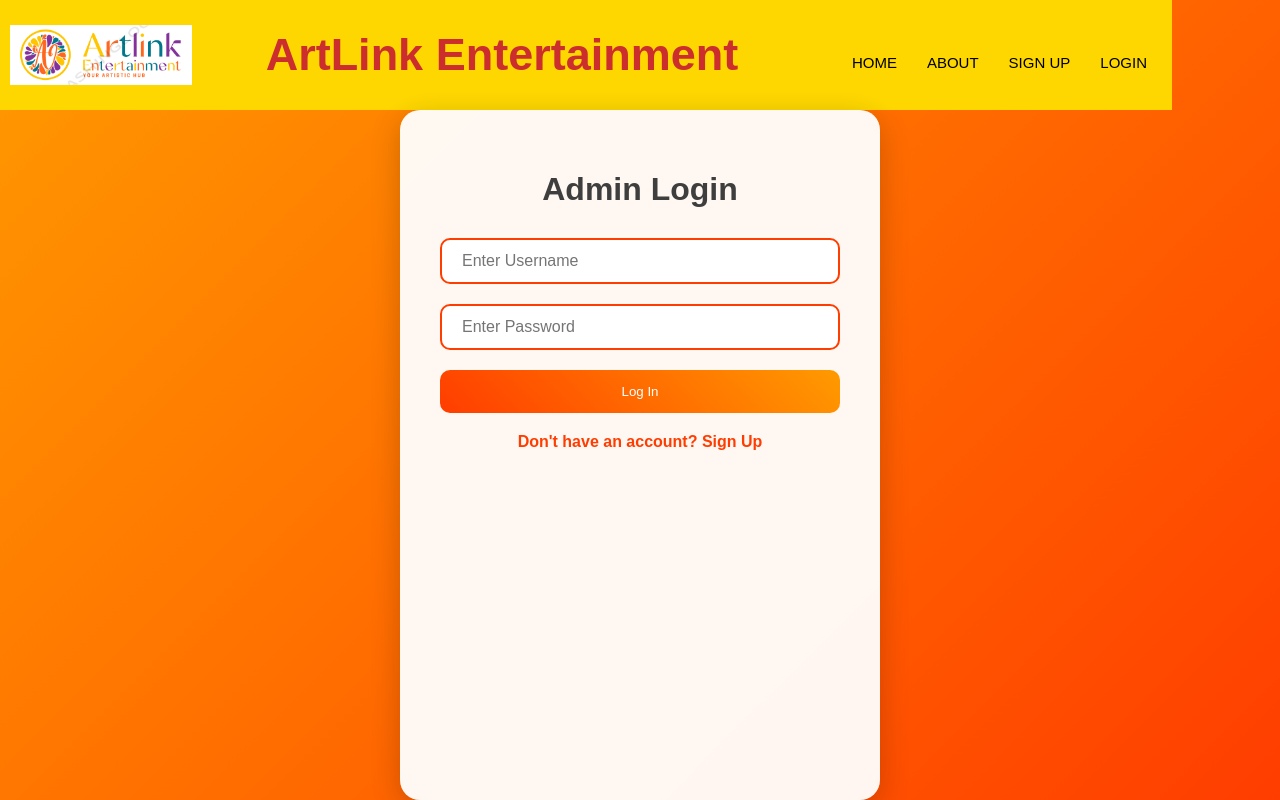
After one commit to wochuna/ArtLink, a PHP site: page /adminlog.php in a window 1280 px wide. The commit adds this page. Run offline with PHP 8.4, Linux system fonts and the light colour scheme; some libraries are stand-ins or nearby versions.

Commit message:
admin auth

```diff
--- a/admin.php
+++ b/admin.php
@@ -108,6 +108,8 @@ if ($_SERVER["REQUEST_METHOD"] == "POST") {
     <ul>
         <li><a href="index.php">HOME</a></li>
         <li><a href="about.php">ABOUT</a></li>
+        <li><a href="adminup.php">SIGN UP</a></li>
+        <li><a href="adminlog.php">LOGIN</a></li>
     </ul>
 </nav>
 
--- /dev/null
+++ b/adminlog.php
@@ -0,0 +1,164 @@
+<?php
+session_start();
+
+$servername = "localhost";
+$username = "root";
+$password = "";
+$dbname = "artlink_entertainment";
+
+$conn = new mysqli($servername, $username, $password, $dbname);
+
+if ($conn->connect_error) {
+    die("Connection failed: " . $conn->connect_error);
+}
+
+$errorMessage = "";
+
+if ($_SERVER["REQUEST_METHOD"] == "POST") {
+    $email = trim($_POST["username"]);
+    $password = trim($_POST["password"]);
+
+    $sql = "SELECT * FROM admins WHERE username = ?";
+    $stmt = $conn->prepare($sql);
+    $stmt->bind_param("s", $username);
+    $stmt->execute();
+    $result = $stmt->get_result();
+
+    if ($result->num_rows == 1) {
+        $admin = $result->fetch_assoc();
+        if (password_verify($password, $admin["password"])) {
+            $_SESSION["admin_id"] = $admin["id"];
+            $_SESSION["admin_username"] = $admin["username"];
+            header("Location: admin.php");
+            exit;
+        } else {
+            $errorMessage = "Invalid password.";
+        }
+    } else {
+        $errorMessage = "Admin not found.";
+    }
+
+    $stmt->close();
+}
+?>
+
+<!DOCTYPE html>
+<html lang="en">
+<head>
+    <meta charset="UTF-8">
+    <meta name="viewport" content="width=device-width, initial-scale=1.0">
+    <title>Admin Login</title>
+    <link rel="stylesheet" href="art.css">
+    <style>
+        body {
+            font-family: Arial, sans-serif;
+            margin: 0;
+            padding: 0;
+            background: linear-gradient(135deg, #ff9a00, #ff3d00);
+            height: 100vh;
+            display: flex;
+            flex-direction: column;
+        }
+
+        .login-container {
+            max-width: 400px;
+            padding: 40px;
+            background: rgba(255, 255, 255, 0.95);
+            border-radius: 20px;
+            box-shadow: 0 8px 30px rgba(0, 0, 0, 0.2);
+            width: 100%;
+            margin: auto;
+            flex-grow: 1;
+        }
+
+        h1 {
+            color: #3e3e3e;
+            text-align: center;
+            margin-bottom: 20px;
+        }
+
+        label {
+            color: #3e3e3e;
+            font-weight: bold;
+        }
+
+        input[type="text"], input[type="password"], input[type="username"] {
+            width: 100%;
+            padding: 12px 20px;
+            margin: 10px 0;
+            border: 2px solid #ff3d00;
+            border-radius: 10px;
+            box-sizing: border-box;
+            font-size: 16px;
+            transition: border-color 0.3s;
+        }
+
+        input[type="text"]:focus, input[type="password"]:focus, input[type="username"]:focus {
+            border-color: #ff9a00;
+            outline: none;
+        }
+
+        button {
+            background: linear-gradient(45deg, #ff3d00, #ff9a00);
+            color: white;
+            padding: 14px 20px;
+            margin: 10px 0;
+            border: none;
+            border-radius: 10px;
+            cursor: pointer;
+            width: 100%;
+        }
+
+        button:hover {
+            background: linear-gradient(45deg, #ff9a00, #ff3d00);
+        }
+
+        .signup-link {
+            text-align: center;
+            margin-top: 10px;
+        }
+
+        .signup-link a {
+            color: #ff3d00;
+            text-decoration: none;
+        }
+
+        .signup-link a:hover {
+            text-decoration: underline;
+        }
+
+        .error-message {
+            color: red;
+            text-align: center;
+            margin-bottom: 15px;
+        }
+    </style>
+</head>
+<body>
+<nav>
+    <img src="spice-it-up/Capture.PNG" alt="ArtLink Logo" class="logo">
+    <label class="logo">ArtLink Entertainment</label>
+    <ul>
+        <li><a href="index.php">HOME</a></li>
+        <li><a href="about.php">ABOUT</a></li>
+        <li><a href="adminup.php">SIGN UP</a></li>
+        <li><a href="adminlog.php">LOGIN</a></li>
+    </ul>
+</nav>
+    <div class="login-container">
+        <h1>Admin Login</h1>
+        <?php if (!empty($errorMessage)) { ?>
+            <div class="error-message"><?php echo $errorMessage; ?></div>
+        <?php } ?>
+        <form method="POST" action="">
+            <input type="username" name="username" placeholder="Enter Username" required>
+            <input type="password" name="password" placeholder="Enter Password" required>
+            <button type="submit">Log In</button>
+        </form>
+        <div class="signup-link">
+             <a href="adminup.php" style="color: #ff3d00; font-weight: bold;">Don't have an account? Sign Up</a>
+        </div>
+
+    </div>
+</body>
+</html>
```
Also changed, not shown: adminup.php (added, +128 -0 lines).
